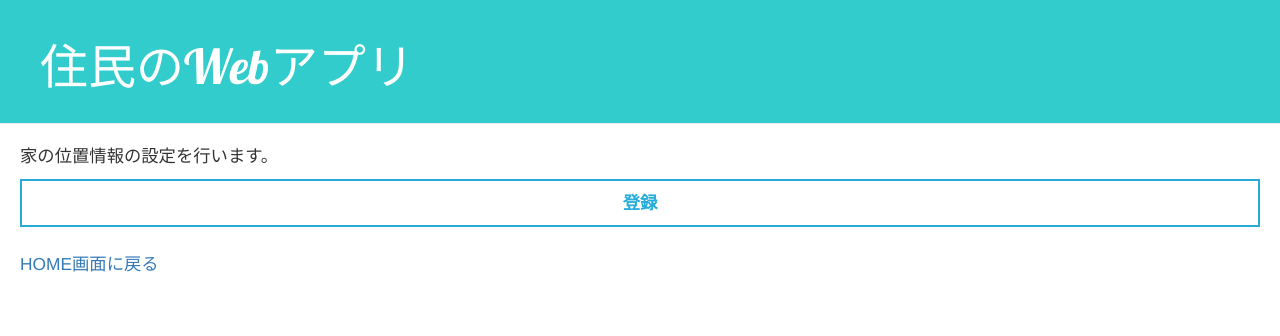
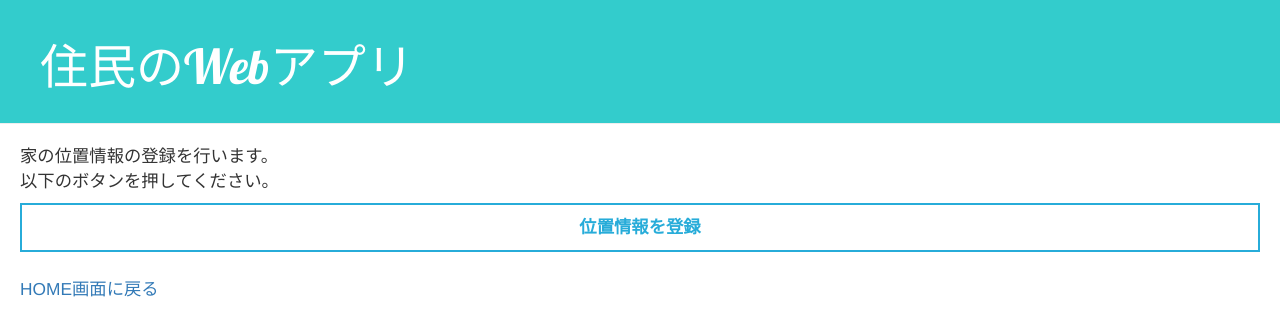
Before and after one commit to CyanForWeb/Visiter-Sysitem, a Django app: page /Owner_setting_home in a window 1280 px wide. Shown: the top 336 px of the page. Run offline with Django 3.2, Linux system fonts and the light colour scheme; some libraries are stand-ins or nearby versions.

Commit message:
Risa 9/21更新

```diff
--- a/Apps/templates/html_Owner/Owner_home.html
+++ b/Apps/templates/html_Owner/Owner_home.html
@@ -7,8 +7,8 @@
       </div>
 
       <div class="content">
-      <a href="{% url 'Owner_setting' %}" class="btn_01">設定</a><br>
-      <a href="{% url 'Owner_seeform' %}" class="btn_01">回答フォーム閲覧</a><br>
+      <a href="{% url 'Owner_setting' %}" class="btn_01">オーナー設定</a><br>
+      <a href="{% url 'Owner_seeform' %}" class="btn_01">来客者　履歴閲覧</a><br>
       </div>
 
 {% endblock %}
--- a/Apps/templates/html_Owner/Owner_setting.html
+++ b/Apps/templates/html_Owner/Owner_setting.html
@@ -7,8 +7,8 @@
       </div>
 
       <div class="content">
-      <a href="{% url 'Owner_setting_time' %}"  class="btn_01">配達員ボタン　有効時間の設定</a><br>
-      <a href="{% url 'Owner_setting_home' %}"  class="btn_01">家の詳細設定</a><br>
+      <a href="{% url 'Owner_setting_time' %}"  class="btn_01">不在時間の登録</a><br>
+      <a href="{% url 'Owner_setting_home' %}"  class="btn_01">位置情報の登録</a><br>
 
 
       <a href="{% url 'Owner_home' %}"><p>HOME画面に戻る</p></a><br>
--- a/Apps/templates/html_Owner/Owner_setting_home.html
+++ b/Apps/templates/html_Owner/Owner_setting_home.html
@@ -7,8 +7,9 @@
       </div>
 
       <div class="content">
-      <p>家の位置情報の設定を行います。</p>
-      <a href="{% url 'Owner_setting_end' %}"  class="btn_01">登録</a><br>
+      <p>家の位置情報の登録を行います。<br>
+      以下のボタンを押してください。</p>
+      <a href="{% url 'Owner_setting_end' %}"  class="btn_01">位置情報を登録</a><br>
 
       <a href="{% url 'Owner_home' %}"><p>HOME画面に戻る</p></a><br>
       </div>
--- a/mysite/settings.py
+++ b/mysite/settings.py
@@ -26,7 +26,8 @@ SECRET_KEY = 'django-insecure-yah@p_m(!f34498@3rt7vf-g)c5q-zswqyr$u)%5%^%+^if$8j
 DEBUG = True
 
 ALLOWED_HOSTS = [
-     '127.0.0.1', '.pythonanywhere.com',
+     '127.0.0.1',
+     '.pythonanywhere.com',
      '.ngrok.io',
      '.ngrok-free.app',
      ]
```
Also changed, not shown: db.sqlite3.
